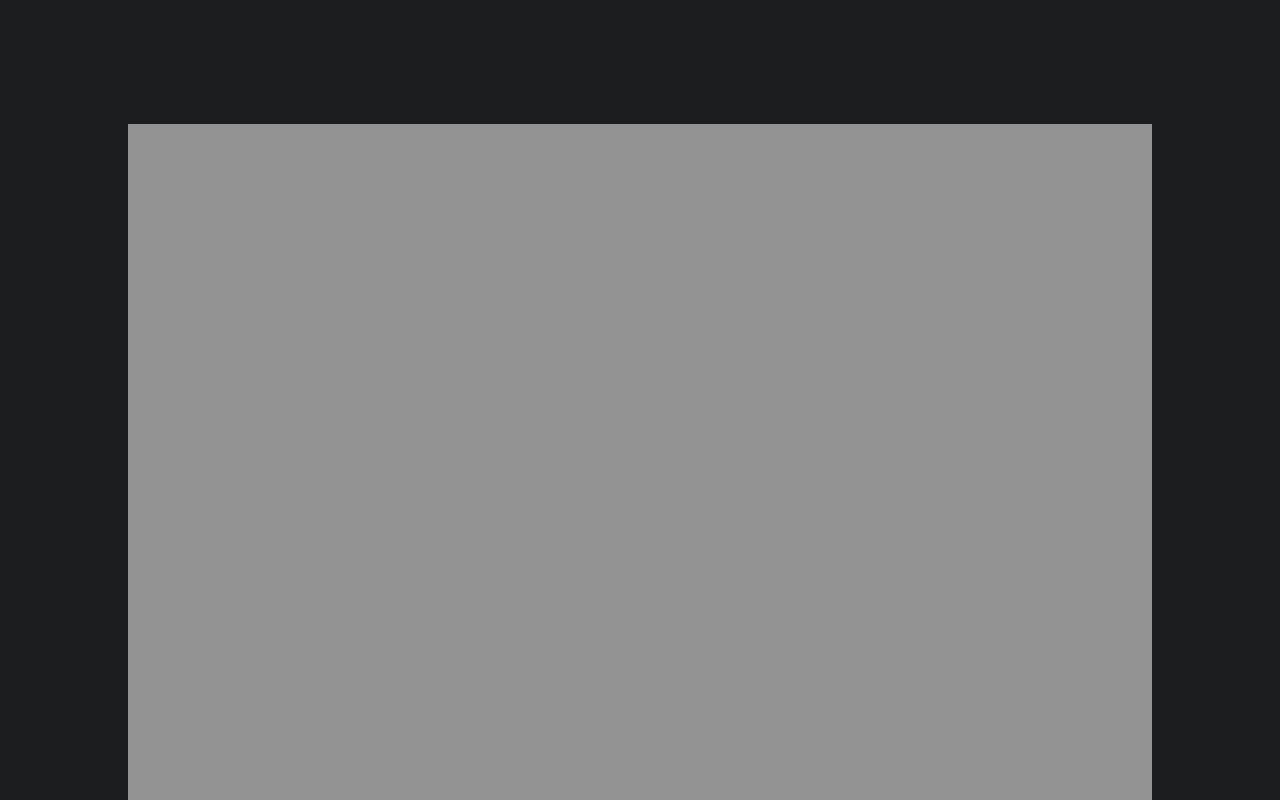
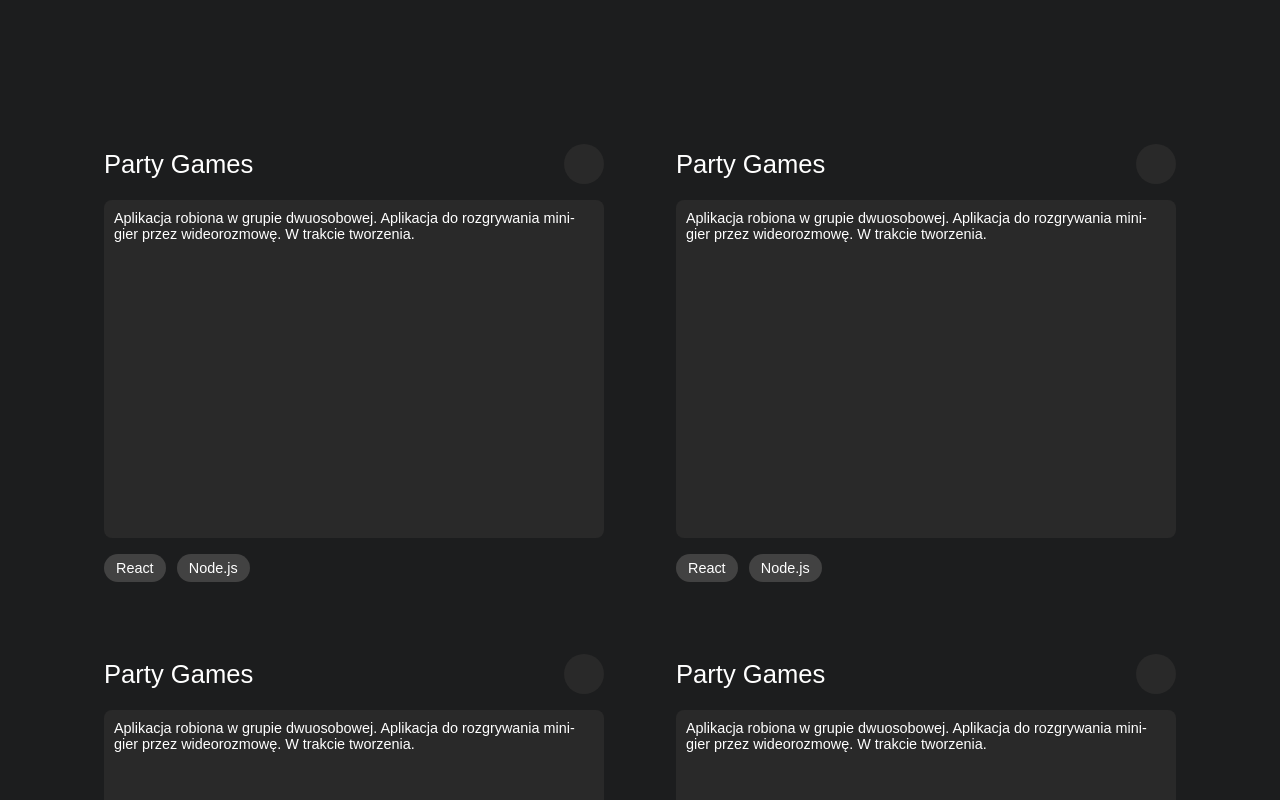
Before and after one commit to Oliwier-P/Worekit.github.io, a React (Vite) app: page / in a window 1280 px wide. Shown: the part 860-1660 px from the top of the page. Built offline with nearby package versions, Linux system fonts and the light colour scheme.

Commit message:
projects component

```diff
--- /dev/null
+++ b/src/components/Projects/Project.jsx
@@ -0,0 +1,22 @@
+import "./Project.scss"
+
+export const Project = () => {
+    return <div className="project">
+        <div className="project__header">
+            <div className="name">Party Games</div>
+            <div className="github"></div>
+        </div>
+
+        <div className="project-content">
+            <div className="project-content__description">Aplikacja robiona w grupie dwuosobowej. Aplikacja do
+                rozgrywania mini-gier przez wideorozmowę. W trakcie tworzenia.
+            </div>
+            <div className="project-content__preview"></div>
+        </div>
+
+        <div className="project-technologies">
+            <div className="project-technologies__item">React</div>
+            <div className="project-technologies__item">Node.js</div>
+        </div>
+    </div>
+}
--- /dev/null
+++ b/src/components/Projects/Project.scss
@@ -0,0 +1,63 @@
+.project {
+  width: clamp(280px, 45%, 500px);
+  padding: 20px;
+  font-family: "Poppins", sans-serif;
+  border-radius: 1rem;
+  display: flex;
+  flex-direction: column;
+
+  &__header {
+    display: flex;
+    justify-content: space-between;
+    align-items: center;
+    margin-bottom: 1rem;
+
+    .name {
+      font-size: clamp(1.5rem, 2vw, 2.5rem);
+      color: #fff;
+    }
+
+    .github {
+      width: 40px;
+      height: 40px;
+      border-radius: 50%;
+      background-color: #292929;
+      flex-shrink: 0;
+    }
+  }
+
+  &-content {
+    background-color: #292929;
+    padding: 10px;
+    border-radius: 0.5rem;
+    display: flex;
+    flex-direction: column;
+    gap: 1rem;
+
+    &__description {
+      font-size: clamp(0.9rem, 1vw, 1.2rem);
+      color: #fff;
+    }
+
+    &__preview {
+      width: 100%;
+      aspect-ratio: 16 / 9;
+      border-radius: 0.5rem;
+    }
+  }
+
+  &-technologies {
+    display: flex;
+    flex-wrap: wrap;
+    gap: 0.7rem;
+    margin-top: 1rem;
+
+    &__item {
+      color: #fff;
+      font-size: 0.9rem;
+      background-color: #424242;
+      padding: 6px 12px;
+      border-radius: 1rem;
+    }
+  }
+}
--- a/src/components/Projects/Projects.jsx
+++ b/src/components/Projects/Projects.jsx
@@ -1,7 +1,11 @@
 import "./Projects.scss"
+import {Project} from "./Project.jsx";
 
 export const Projects = () => {
     return <div className="projects">
-
+        <Project />
+        <Project />
+        <Project />
+        <Project />
     </div>
 }
--- a/src/components/Projects/Projects.scss
+++ b/src/components/Projects/Projects.scss
@@ -1,5 +1,14 @@
+//.projects {
+//  width: 80%;
+//  height: 1000px;
+//  background-color: #939393;
+//}
+
 .projects {
-  width: 80%;
-  height: 1000px;
-  background-color: #939393;
+  width: min(1200px, 90%);
+  margin: 0 auto;
+  display: flex;
+  flex-wrap: wrap;
+  gap: 2rem;
+  justify-content: center;
 }
--- a/src/components/Skills/Skills.jsx
+++ b/src/components/Skills/Skills.jsx
@@ -6,11 +6,13 @@ const skillsArray = [
     { name: "SASS" },
     { name: "Javascript" },
     { name: "Typescript" },
-    { name: "SQL" },
     { name: "Postgres" },
     { name: "SQLite" },
     { name: "Node.js" },
     { name: "Git" },
+    { name: "GitHub" },
+    { name: "Figma" },
+    { name: "Docker" },
 ]
 
 export const Skills = () => {
```
